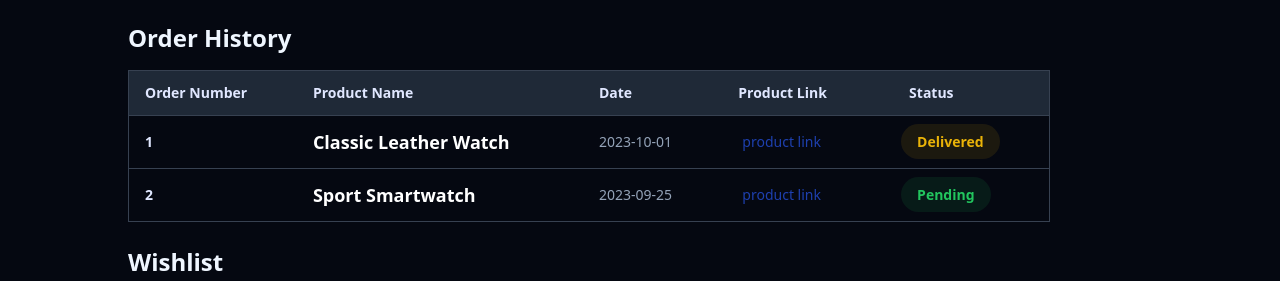
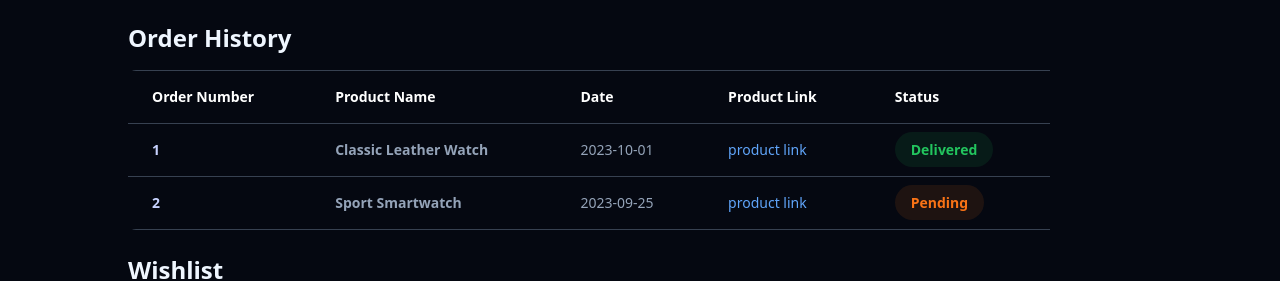
Before and after one commit to nikhil-dev-395/chronos---watch-e-commerce-app, a React (Vite) app in the folder client/: page /user in a window 1280 px wide. Shown: the part 411-692 px from the top of the page. Built offline with nearby package versions, Linux system fonts and the light colour scheme; some icons are missing.

Commit message:
table changes

```diff
--- /dev/null
+++ b/client/src/components/order/OrderTable.jsx
@@ -0,0 +1,88 @@
+import React from "react";
+import { Link } from "react-router-dom";
+
+const OrdersTable = ({ orders }) => {
+  return (
+    <div className="overflow-x-auto rounded-lg  ">
+      <table className="min-w-[90%] rounded-lg table-auto border-collapse    text-left text-sm text-white  ">
+        <thead className=" ">
+          <tr className="border-t border-gray-700">
+            <th className="px-6 py-4 border-b border-gray-700 sticky top-0 z-10 whitespace-nowrap">
+              Order Number
+            </th>
+            <th className="px-6 py-4 border-b border-gray-700 sticky top-0 z-10 whitespace-nowrap">
+              Product Name
+            </th>
+            <th className="px-6 py-4 border-b border-gray-700 sticky top-0 z-10 whitespace-nowrap">
+              Date
+            </th>
+            <th className="px-6 py-4 border-b border-gray-700 sticky top-0 z-10 whitespace-nowrap">
+              Product Link
+            </th>
+            <th className="px-6 py-4 border-b border-gray-700 sticky top-0 z-10 whitespace-nowrap">
+              Status
+            </th>
+          </tr>
+        </thead>
+        <tbody>
+          {orders.length > 0 ? (
+            orders.map((order) => (
+              <tr
+                key={order.id}
+                className="hover:bg-gray-800/50 transition-all duration-200 ease-in-out border-b border-gray-700"
+              >
+                {/* Order Number */}
+                <td className="px-6 py-4 font-bold text-indigo-200 whitespace-nowrap">
+                  {order.id}
+                </td>
+
+                {/* Product Name */}
+                <td className="px-6 py-4 whitespace-nowrap">
+                  <h3 className="text-sm text-slate-400 font-semibold">{order.productName}</h3>
+                </td>
+
+                {/* Date */}
+                <td className="px-6 py-4 text-slate-400 whitespace-nowrap">
+                  {order.date}
+                </td>
+
+                {/* Product Link */}
+                <td className="px-6 py-4 text-slate-400 whitespace-nowrap">
+                  <Link
+                    to={order.productLink}
+                    className="text-blue-400 hover:text-blue-300 transition-colors duration-200"
+                  >
+                    product link
+                  </Link>
+                </td>
+
+                {/* Status with Dynamic Color */}
+                <td className="px-6 py-4 whitespace-nowrap">
+                  <span
+                    className={`px-4 py-2 rounded-full text-sm font-semibold ${
+                      order.status === "Delivered"
+                        ? "bg-green-500/10 text-green-500"
+                        : order.status === "Pending"
+                        ? "bg-orange-500/10 text-orange-500"
+                        : "bg-green-500/10 text-green-500"
+                    }`}
+                  >
+                    {order.status}
+                  </span>
+                </td>
+              </tr>
+            ))
+          ) : (
+            <tr>
+              <td colSpan="5" className="text-center py-6 text-slate-400">
+                No orders found.
+              </td>
+            </tr>
+          )}
+        </tbody>
+      </table>
+    </div>
+  );
+};
+
+export default OrdersTable;
--- a/client/src/pages/user/UserPage.jsx
+++ b/client/src/pages/user/UserPage.jsx
@@ -22,6 +22,7 @@ import {
   watchImagePath,
 } from "../../constants/FileNameConstants";
 import { Link } from "react-router-dom";
+import OrdersTable from "../../components/order/OrderTable";
 
 const UserPage = () => {
   const mobileNumber = 9359480462;
@@ -173,70 +174,7 @@ const UserPage = () => {
           <div className="overflow-x-auto max-h-[400px]">
             {" "}
             {/* Adjust max-height as needed */}
-            <table className="min-w-[90%] table-auto border-collapse border border-gray-700 text-left text-sm text-white">
-              <thead>
-                <tr className="bg-gray-800 text-indigo-100">
-                  <th className="px-4 py-3 border-b border-gray-700 sticky top-0 bg-gray-800 z-10 whitespace-nowrap">
-                    Order Number
-                  </th>
-                  <th className="px-4 py-3 border-b border-gray-700 sticky top-0 bg-gray-800 z-10 whitespace-nowrap">
-                    Product Name
-                  </th>
-                  <th className="px-4 py-3 border-b border-gray-700 sticky top-0 bg-gray-800 z-10 whitespace-nowrap">
-                    Date
-                  </th>
-                  <th className="px-6 py-3 border-b border-gray-700 sticky top-0 bg-gray-800 z-10 whitespace-nowrap">
-                    Product Link
-                  </th>
-                  <th className="px-6 py-3 border-b border-gray-700 sticky top-0 bg-gray-800 z-10 whitespace-nowrap">
-                    Status
-                  </th>
-                </tr>
-              </thead>
-              <tbody>
-                {orders.map((order) => (
-                  <tr key={order.id} className="border-b border-gray-700">
-                    {/* Order Number */}
-                    <td className="px-4 py-3 font-bold text-indigo-100 whitespace-nowrap">
-                      {order.id}
-                    </td>
-
-                    {/* Product Name */}
-                    <td className="px-4 py-3 whitespace-nowrap">
-                      <h3 className="text-lg font-semibold">
-                        {order.productName}
-                      </h3>
-                    </td>
-
-                    {/* Date */}
-                    <td className="px-4 py-3 text-slate-400 whitespace-nowrap">
-                      {order.date}
-                    </td>
-                    {/* product link */}
-                    <td className="px-7 py-3 text-slate-400 whitespace-nowrap">
-                      <Link
-                        to={order.productLink}
-                        className="text-blue-800 hover:text-blue-500"
-                      >
-                        product link
-                      </Link>
-                    </td>
-                    {/* Status with Dynamic Color */}
-                    <td className="px-4 py-3 whitespace-nowrap">
-                      <span
-                        className={`px-4 py-2 rounded-full text-sm font-semibold ${
-                          order.status === "Delivered"
-                            ? "bg-yellow-500/10 text-yellow-500"
-                            : "bg-green-500/10 text-green-500"
-                        }`}
-                      >
-                        {order.status}
-                      </span>
-                    </td>
-                  </tr>
-                ))}
-              </tbody>
-            </table>
+            <OrdersTable orders={orders} />
           </div>
         </div>
 
```
